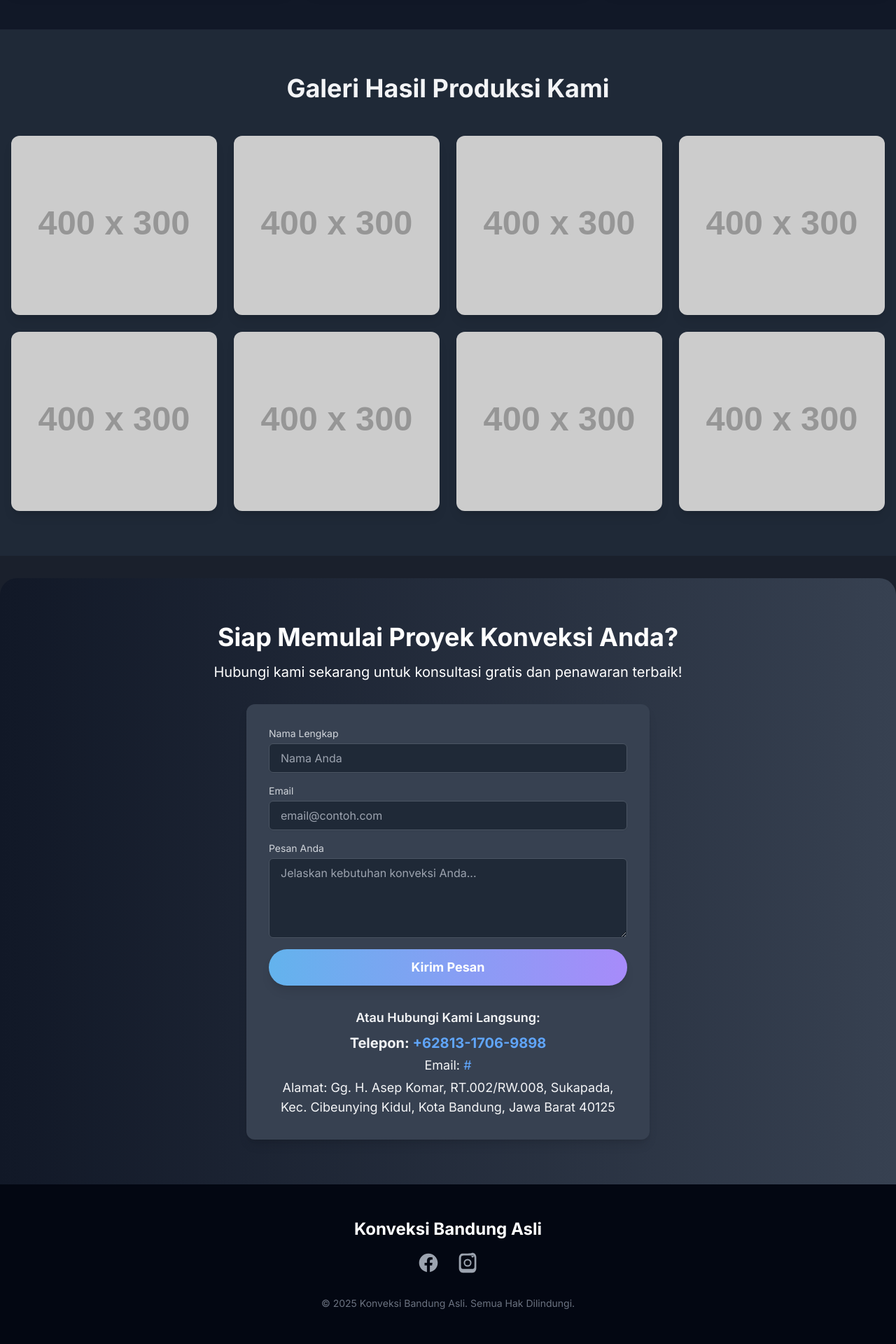
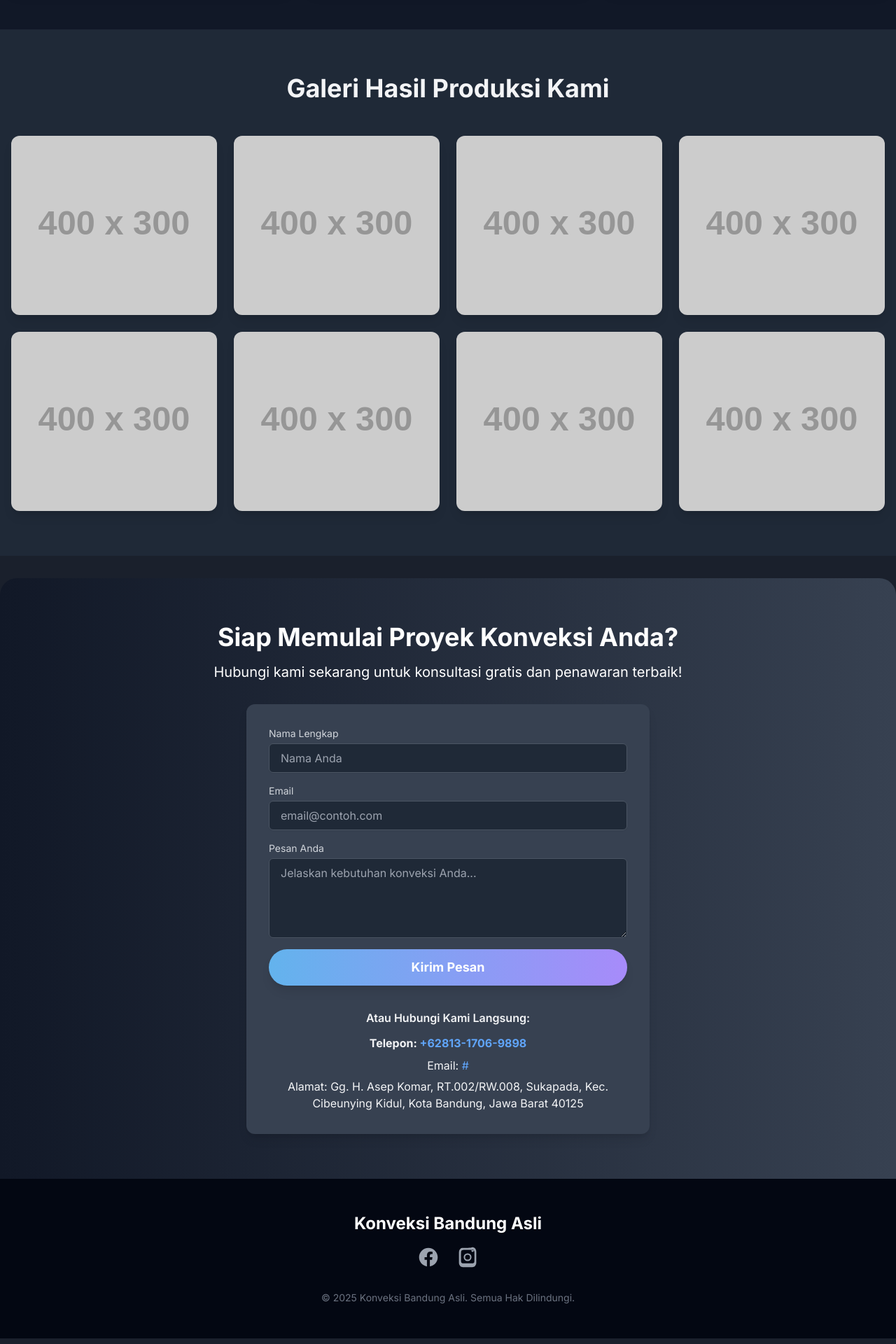
Before and after one commit to x-qmo/x-qmo.github.io, a Jekyll site: the page built from _landing_pages/konveksi-bandung-asli.md, in a window 1280 px wide. Shown: the part 1686-3606 px from the top of the page at 70% size. Built offline with Jekyll 4.4.1, drawn with Linux system fonts in a browser that asks for light colours; nearby versions of some CDN libraries.

Commit message:
Update kosongkon.html

```diff
--- a/_layouts/kosongkon.html
+++ b/_layouts/kosongkon.html
@@ -17,6 +17,21 @@
         .container.konbtn.mx-auto.px-4.flex.justify-between.items-center {
   flex-direction: column;
 }
+
+.text-lg.fntkon.mt-1 {
+  font-size: 16px;
+  line-height: 1.5;
+}
+.text-lg.mt-1 {
+  font-size: 16px;
+}
+.text-xl.font-bold.mt-2 {
+  font-size: 16px;
+}
+.text-lg.fnthkon.font-semibold {
+  font-size: 16px;
+}
+
 
 .text-gray-300.hover\:text-blue-400.font-medium.rounded-lg.p-2 {
   padding: 5px;
@@ -262,10 +277,10 @@
                     </button>
                 </form>
                 <div class="mt-8 text-center">
-                    <p class="text-lg font-semibold">Atau Hubungi Kami Langsung:</p>
+                    <p class="text-lg fnthkon font-semibold">Atau Hubungi Kami Langsung:</p>
                     <p class="text-xl font-bold mt-2">Telepon: <a href="tel:+62813-1706-9898" class="text-blue-400 hover:underline">+62813-1706-9898</a></p>
                     <p class="text-lg mt-1">Email: <a href="#" class="text-blue-400 hover:underline">#</a></p>
-                    <p class="text-lg mt-1">Alamat: Gg. H. Asep Komar, RT.002/RW.008, Sukapada, Kec. Cibeunying Kidul, Kota Bandung, Jawa Barat 40125</p>
+                    <p class="text-lg fntkon mt-1">Alamat: Gg. H. Asep Komar, RT.002/RW.008, Sukapada, Kec. Cibeunying Kidul, Kota Bandung, Jawa Barat 40125</p>
                 </div>
             </div>
         </div>
```
